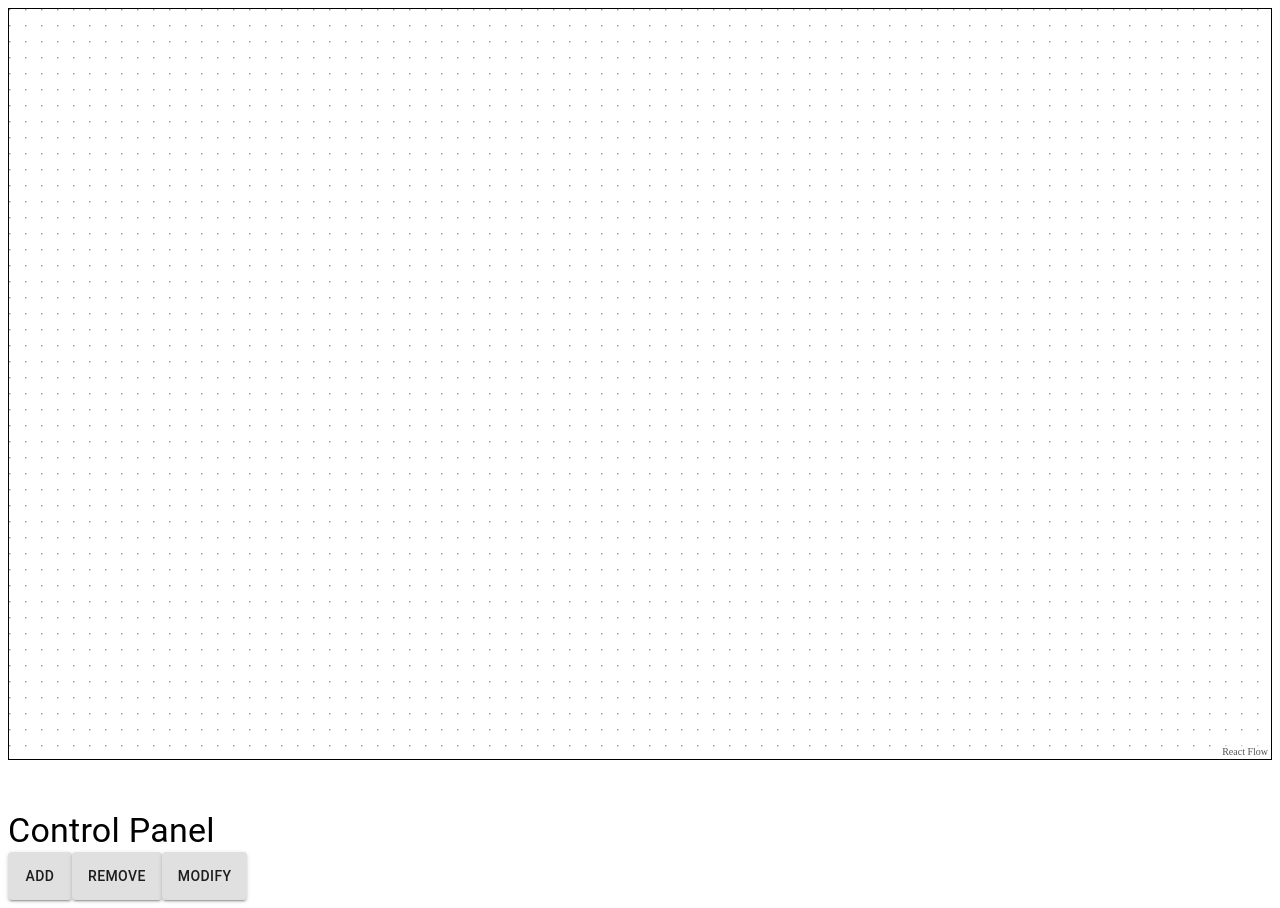
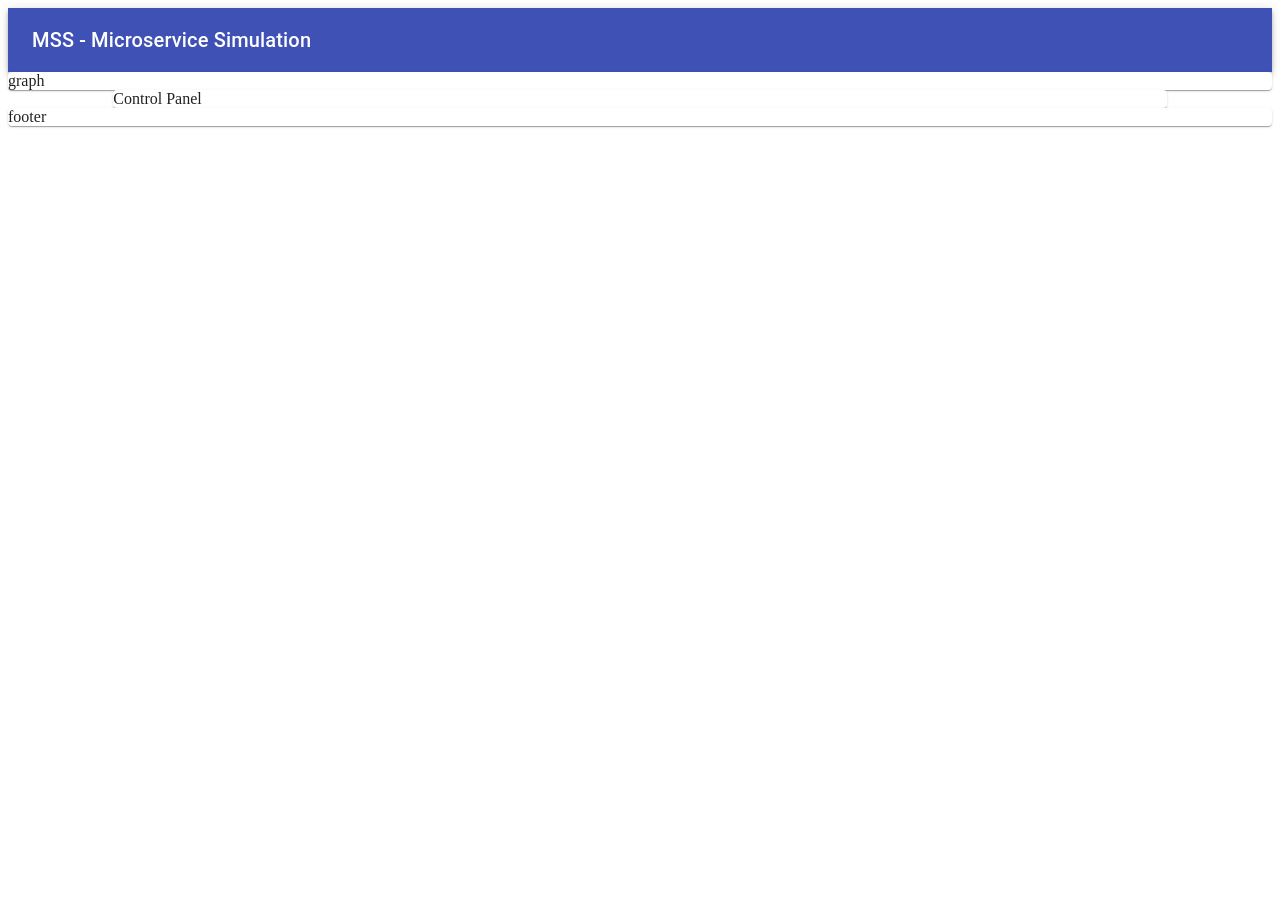
Before and after one commit to carlmontemayor/mss, a Next.js app in the folder mss/: page /graph in a window 1280 px wide. After the commit the page ends 800 px from the top, so only its background shows below. Built offline with nearby package versions, Linux system fonts and the light colour scheme.

Commit message:
Added skeleton of /graph page

```diff
--- a/mss/package.json
+++ b/mss/package.json
@@ -27,6 +27,7 @@
   },
   "dependencies": {
     "@material-ui/core": "^4.11.0",
+    "@material-ui/icons": "^4.11.2",
     "fontsource-roboto": "^3.0.3",
     "next": "latest",
     "react": "^16.13.1",
--- a/mss/pages/graph.tsx
+++ b/mss/pages/graph.tsx
@@ -1,10 +1,37 @@
-import { Button, Grid, Paper, Typography } from '@material-ui/core';
-import { SimpleContainer, ButtonContainer } from 'components/Container';
-import { DefaultGraph } from 'components/Graph';
+import {
+  AppBar,
+  Button,
+  Grid,
+  IconButton,
+  Paper,
+  Toolbar,
+  Typography,
+} from '@material-ui/core';
+import React from 'react';
 
 export const CoolGraph = (): JSX.Element => {
   return (
     <Grid container>
+      <Grid xs={12} item>
+        <AppBar position="static">
+          <Toolbar>
+            <Typography variant="h6">MSS - Microservice Simulation</Typography>
+          </Toolbar>
+        </AppBar>
+      </Grid>
+      <Grid xs={12} item>
+        <Paper>graph</Paper>
+      </Grid>
+      <Grid xs={1} item />
+      <Grid xs={10} item>
+        <Paper>Control Panel</Paper>
+      </Grid>
+      <Grid xs={1} item />
+      <Grid xs={12} item>
+        <Paper>footer</Paper>
+      </Grid>
+
+      {/**
       <Grid xs={12} item>
         <DefaultGraph />
       </Grid>
@@ -16,6 +43,8 @@ export const CoolGraph = (): JSX.Element => {
           <Button variant="contained">MODIFY</Button>
         </SimpleContainer>
       </Grid>
+       *
+       */}
     </Grid>
   );
 };
```
Also changed, not shown: 1 other file (tests, documents, lock files or other folders).
